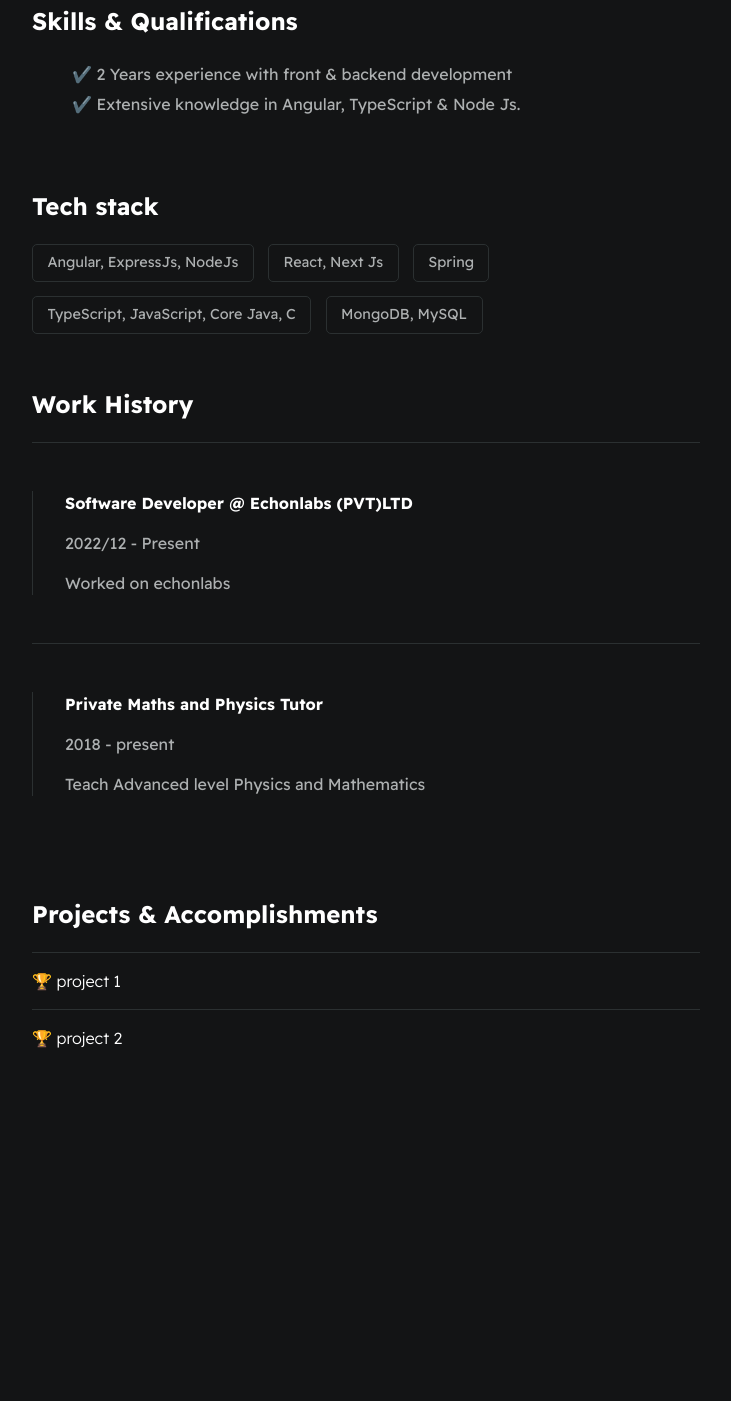
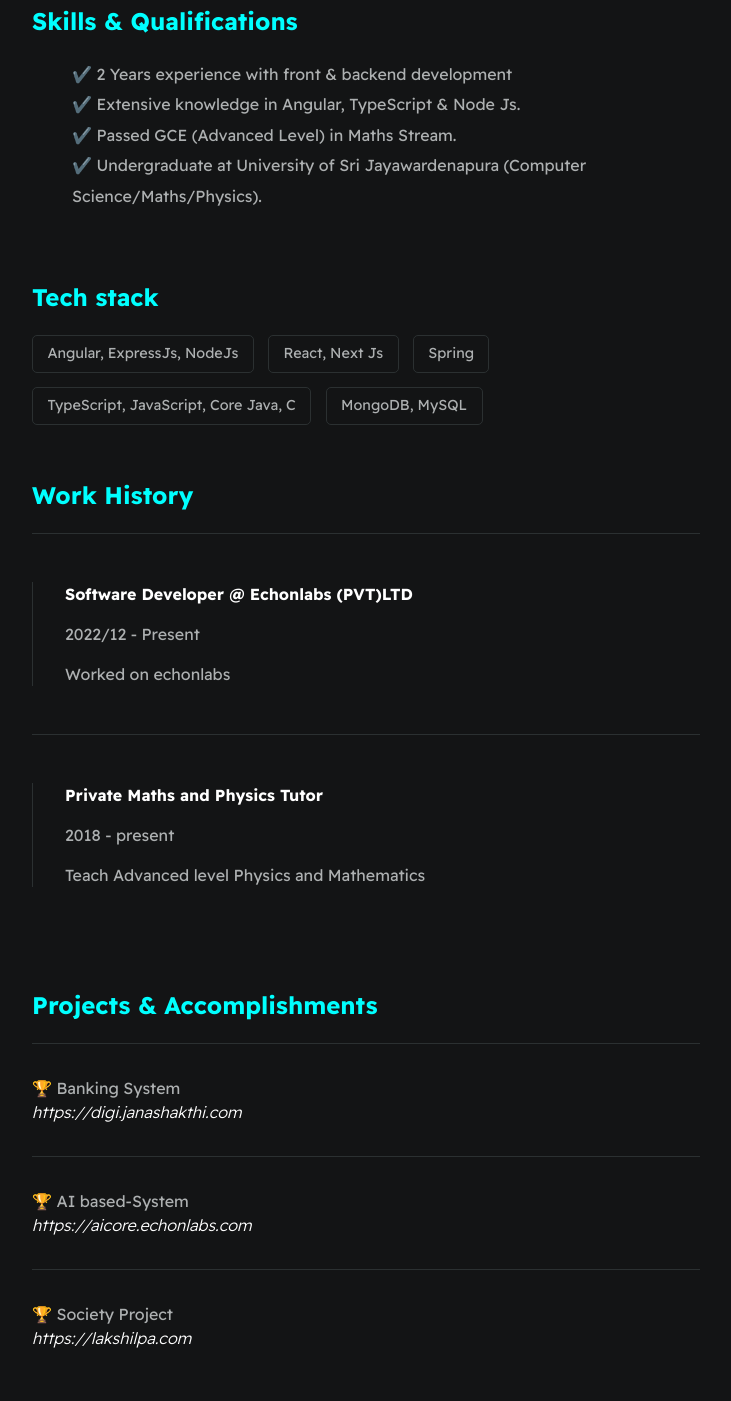
Before and after one commit to SandaruShashinda98/SandaruShashinda, a plain HTML site: page index.html in a window 1280 px wide. Shown: the part 382-1783 px from the top of the page, without its empty margins (274-1005 px from the left). Before the commit the page ends 1488 px from the top, so only its background shows below. Drawn offline with Linux system fonts and the light colour scheme.

Commit message:
mini changes

```diff
--- a/index.html
+++ b/index.html
@@ -1,5 +1,6 @@
 <!DOCTYPE html>
 <html>
+
 <head>
     <meta charset="utf-8">
     <meta http-equiv="X-UA-Compatible" content="IE=edge">
@@ -8,6 +9,7 @@
     <meta name="viewport" content="width=device-width, initial-scale=1">
     <link rel="stylesheet" href="./styles/main.css">
 </head>
+
 <body>
     <div id="container--main">
 
@@ -16,7 +18,8 @@
 
             <div>
                 <h1 id="user-name">Sandaru Shashinda</h1>
-                    <p id="bio">Software developer, developer at <a href="https://www.echonlabs.com" target="_blank">EchonLabs</a>, Undergraduate at University of Sri Jayawardenapura</p>
+                <p id="bio">Software developer, developer at <a href="https://www.echonlabs.com"
+                        target="_blank">EchonLabs</a>, Undergraduate at University of Sri Jayawardenapura</p>
             </div>
         </section>
 
@@ -32,15 +35,17 @@
         </section>
 
         <section class="section--page">
-                <h2>Skills & Qualifications</h2>
+            <h2><span class="topics">Skills & Qualifications</span></h2>
             <ul id="qualifications--list">
                 <li>✔️ 2 Years experience with front & backend development</li>
                 <li>✔️ Extensive knowledge in Angular, TypeScript & Node Js.</li>
+                <li>✔️ Passed GCE (Advanced Level) in Maths Stream.</li>
+                <li>✔️ Undergraduate at University of Sri Jayawardenapura (Computer Science/Maths/Physics).</li>
             </ul>
         </section>
 
         <section class="section--page">
-                <h2>Tech stack</h2>
+            <h2><span class="topics">Tech stack</span></h2>
 
             <div id="wrapper--techstack__items">
                 <div class="card--techstack"><span>Angular, ExpressJs, NodeJs</span></div>
@@ -52,7 +57,7 @@
         </section>
 
         <section id="work-history-wrapper" class="section--page">
-                <h2>Work History</h2>
+            <h2><span class="topics">Work History</span></h2>
             <!--work 1-->
             <div class="line-break"></div>
             <div class="card--work-history">
@@ -72,14 +77,27 @@
         </section>
 
         <section class="section--page">
-                <h2>Projects & Accomplishments</h2>
+            <h2><span class="topics">Projects & Accomplishments</span></h2>
 
             <div class="card--project">
-                    <a href="project1.html"><span>🏆 </span>project 1</a>
+                <p>
+                    <span>🏆 </span>Banking System</br>
+                    <a href=" https://digi.janashakthi.com"><i>https://digi.janashakthi.com</i></a>
+                </p>
             </div>
 
             <div class="card--project">
-                    <a href="project1.html" ><span>🏆 </span>project 2</a>
+                <p>
+                    <span>🏆 </span>AI based-System</br>
+                    <a href="https://aicore.echonlabs.com"><i>https://aicore.echonlabs.com</i></a>
+                </p>
+            </div>
+
+            <div class="card--project">
+                <p>
+                    <span>🏆 </span>Society Project</br>
+                    <a href="https://lakshilpa.com"><i>https://lakshilpa.com</i></a>
+                </p>
             </div>
 
     </div>
@@ -90,4 +108,5 @@
     </div>
 
 </body>
+
 </html>
--- a/styles/main.css
+++ b/styles/main.css
@@ -153,6 +153,9 @@ li{
     height: 1px;
 }
 
+.topics{
+    color: aqua;
+}
 
 @media(max-width:600px){
 
```
Lines whose indentation alone changed are shown as unchanged.
